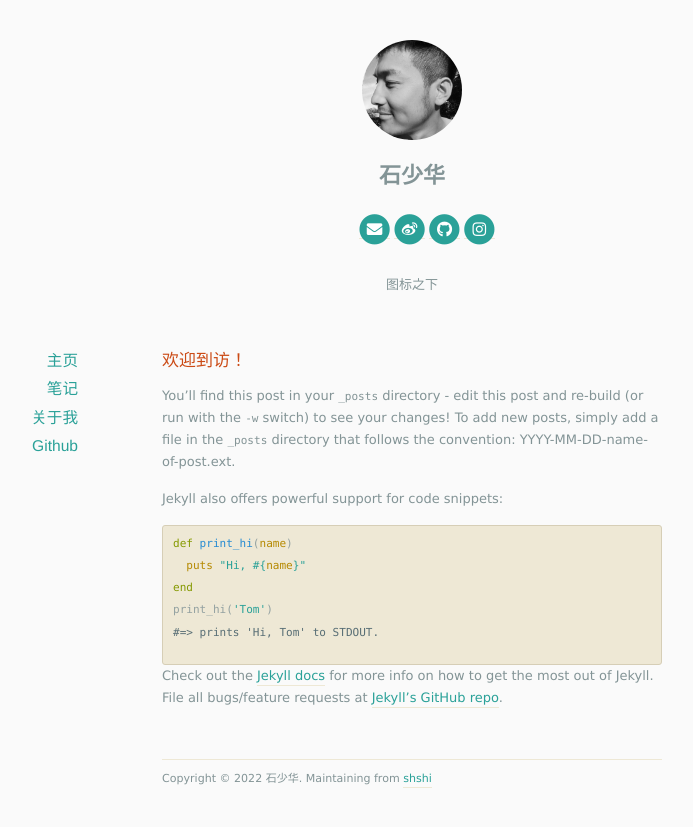
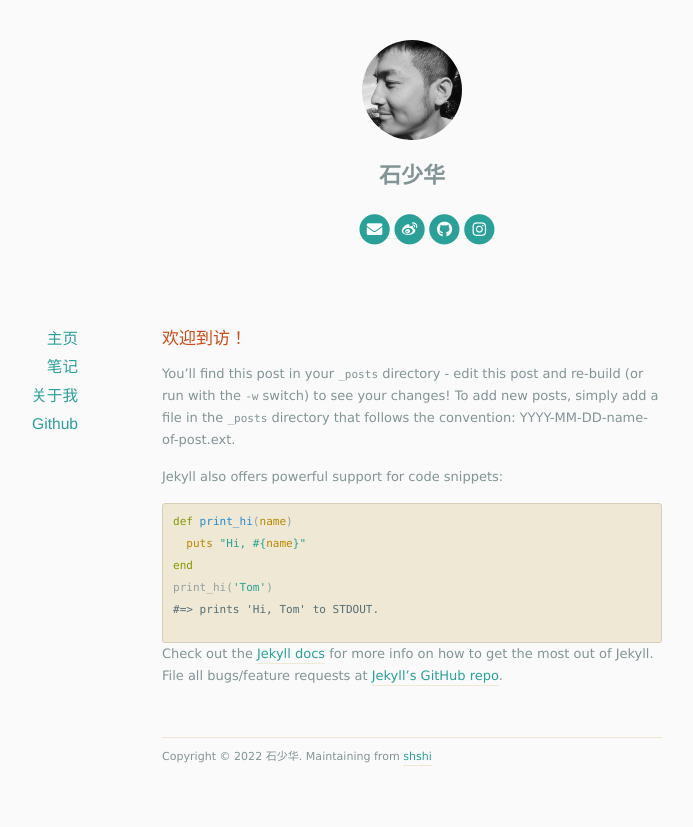
Before and after one commit to shshi/shishaohua.github.io, a Jekyll site: the page built from docs/index.html, in a window 1280 px wide. Shown: the top 827 px of the page, without its empty margins (228-921 px from the left). Built offline with Jekyll 4.4.1, drawn with Linux system fonts in a browser that asks for light colours; nearby versions of some CDN libraries; the list of posts is cut into pages by our own code.

Commit message:
Update _config.yml

```diff
--- a/docs/_config.yml
+++ b/docs/_config.yml
@@ -1,6 +1,6 @@
 name: 石少华
 url: http://example.org
-description: 图标之下
+description:
 
 permalink: /:year/:month/:day/:title/
 paginate: 10
```
